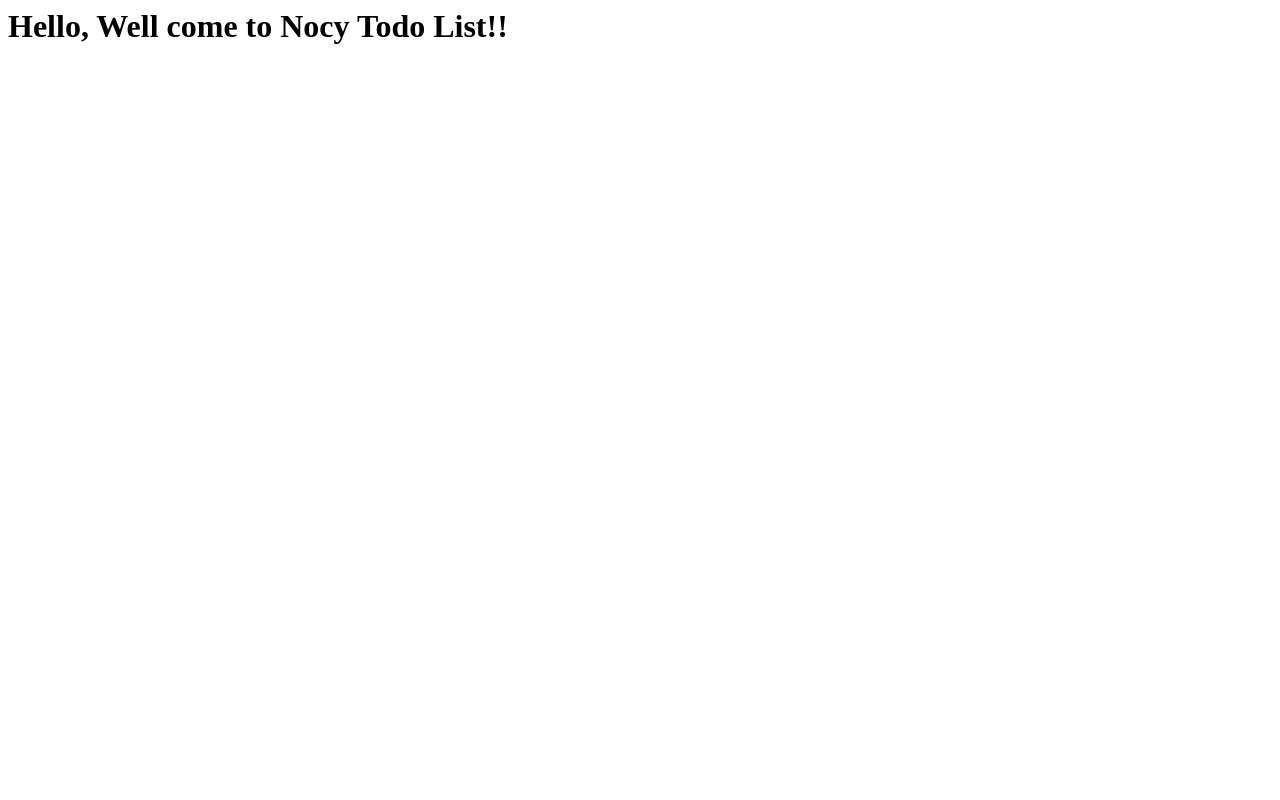
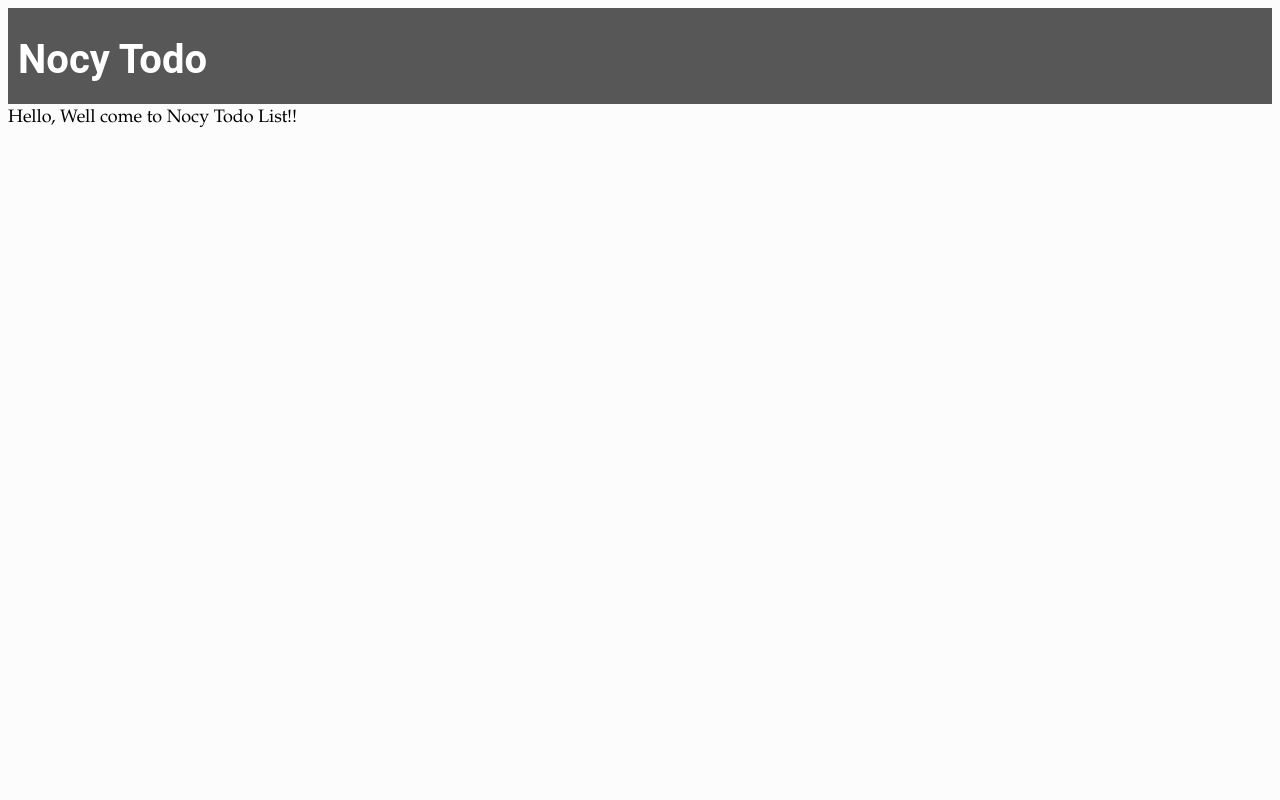
Before and after one commit to no-cy/TodoList, a Django app: template templates/todosite/todo.html in a window 1280 px wide. Run offline with Django 4.2, Linux system fonts and the light colour scheme; the template is opened without the code that fills it, so the values that code supplies are empty.

Commit message:
my first css work :)

```diff
--- /dev/null
+++ b/static/css/style.css
@@ -0,0 +1,57 @@
+header.page-header {
+    color: coral;
+}
+
+div {
+    display: block;
+}
+
+body {
+    font-family: Palatino, "Palatino Linotype", "Book Antiqua", "Hoefler Text", Georgia, "Lucida Bright", Cambria, Times, "Times New Roman", serif;
+    font-size: 18px;
+    font-size: 1.8rem;
+    background: #fcfcfc;
+    color: #000000;
+    line-height: 1.6;
+    -webkit-font-smoothing: antialiased;
+    -moz-osx-font-smoothing: grayscale;
+}
+
+[role="banner"] {
+    background: #575757;
+    overflow: hidden;
+    margin: 0;
+    padding: 10px 0 6px;
+    position: relative;
+    z-index: 0;
+}
+
+[role="banner"] .logo {
+    font-size: 40px;
+    font-size: 4rem;
+    font-family: "Roboto", Corbel, Avenir, "Lucida Grande", "Lucida Sans", sans-serif;
+    color: #FFF;
+    display: block;
+    float: left;
+    font-weight: 700;
+    margin: 10px;
+    overflow: hidden;
+    width: 400px;
+    height: 60px;
+}
+
+html {
+    font-size: 62.5%;
+}
+
+html {
+    font-family: sans-serif;
+    -webkit-text-size-adjust: 100%;
+    -ms-text-size-adjust: 100%;
+}
+
+a {
+    color: #ffffff;
+    text-decoration: underline;
+    -webkit-tap-highlight-color: transparent;
+}
--- a/templates/todosite/todo.html
+++ b/templates/todosite/todo.html
@@ -1 +1,20 @@
-<h1> Hello, Well come to Nocy Todo List!!</h1>
+{% load static %}
+
+<link rel="stylesheet" type="text/css" href="{% static 'css/style.css' %}">
+
+<html>
+
+    <body id ="generic" class>
+        <div role="banner" id="top">
+            <div class="container">
+                <div class="logo">
+                    Nocy Todo
+                </div>
+
+            </div>
+        </div>
+    </body>
+
+    Hello, Well come to Nocy Todo List!!
+
+</html>
```
Also changed, not shown: todo/views.py (+7 -2 lines), todosite/settings.py (+6 -2 lines).
